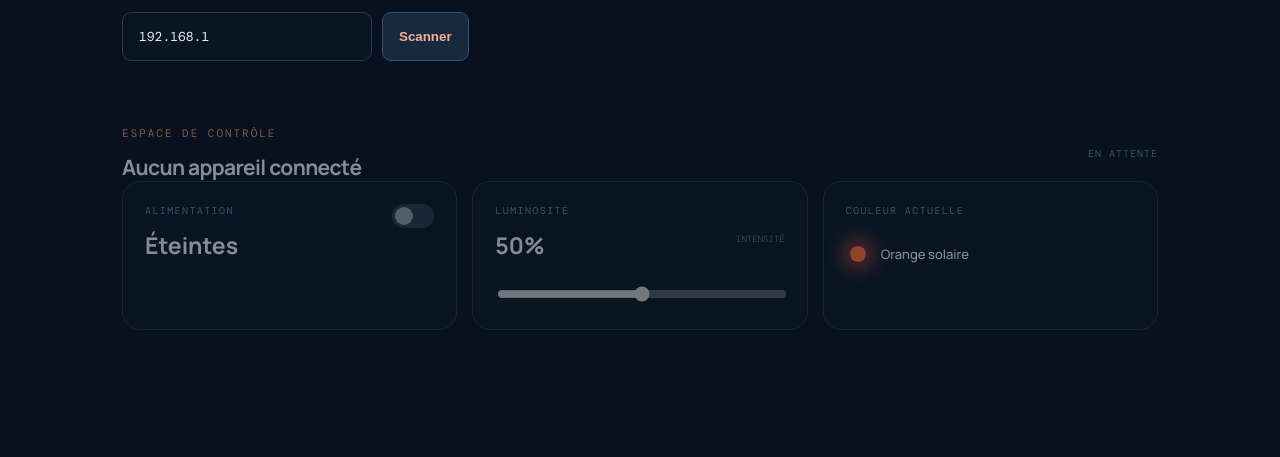
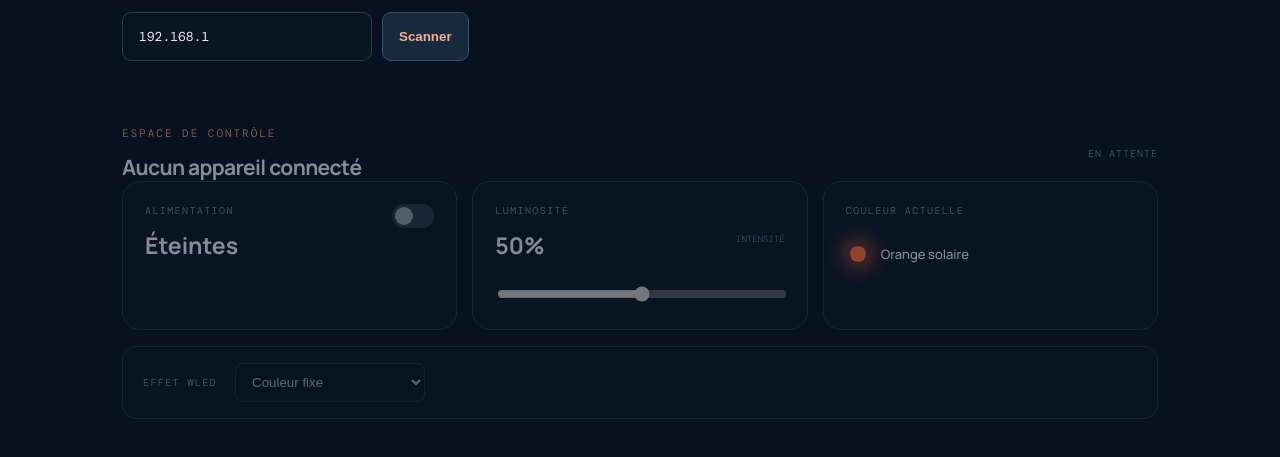
Before and after one commit to kreuille/led2, a website built with Vite: page index.html in a window 1280 px wide. Shown: the part 891-1348 px from the top of the page. Before the commit the page ends 1291 px from the top, so only its background shows below. Built offline with nearby package versions, Linux system fonts and the light colour scheme.

Commit message:
feat: add WLED effect selection

```diff
--- a/src/main.ts
+++ b/src/main.ts
@@ -23,6 +23,7 @@ let savedDevices: SavedDevice[] = JSON.parse(localStorage.getItem("led2.devices"
 let scanResults: DiscoveredDevice[] = [];
 let scanning = false;
 let scanMessage = "";
+const effects = [{ id: 0, label: "Couleur fixe" }, { id: 1, label: "Blink" }, { id: 9, label: "Fire flicker" }, { id: 12, label: "Rainbow" }, { id: 45, label: "Plasma" }];
 
 function render() {
   const statusLabel = connectionState === "connected" ? "Connecté" : connectionState === "connecting" ? "Connexion…" : connectionState === "error" ? "Connexion impossible" : "Prêt à connecter";
@@ -47,12 +48,14 @@ function render() {
       <section class="dashboard ${connectionState !== "connected" ? "muted" : ""}">
         <div class="section-title"><div><p class="eyebrow">ESPACE DE CONTRÔLE</p><h2>${deviceName}</h2></div><span class="locked">${connectionState === "connected" ? "ACTIF" : "EN ATTENTE"}</span></div>
         <div class="controls"><article class="control-card power-card"><div><span class="control-label">ALIMENTATION</span><h3>${state.on ? "Allumées" : "Éteintes"}</h3></div><button class="power-toggle ${state.on ? "active" : ""}" id="power-toggle" aria-label="Basculer l'alimentation"><span></span></button></article><article class="control-card"><span class="control-label">LUMINOSITÉ</span><div class="value-row"><h3>${Math.round((state.bri / 255) * 100)}%</h3><span>INTENSITÉ</span></div><input id="brightness" type="range" min="1" max="255" value="${state.bri}" ${connectionState !== "connected" ? "disabled" : ""} /></article><article class="control-card color-card"><span class="control-label">COULEUR ACTUELLE</span><div class="color-preview"><span></span><strong>Orange solaire</strong></div></article></div>
+      <div class="effect-panel"><span class="control-label">EFFET WLED</span><select id="effect" ${connectionState !== "connected" ? "disabled" : ""}>${effects.map(effect => `<option value="${effect.id}" ${state.seg[0]?.fx === effect.id ? "selected" : ""}>${effect.label}</option>`).join("")}</select></div>
       </section>
     </main>`;
 
   document.querySelector<HTMLFormElement>("#connect-form")?.addEventListener("submit", connect);
   document.querySelector<HTMLButtonElement>("#power-toggle")?.addEventListener("click", () => updateState({ on: !state.on }));
   document.querySelector<HTMLInputElement>("#brightness")?.addEventListener("input", (event) => updateState({ bri: Number((event.target as HTMLInputElement).value) }));
+  document.querySelector<HTMLSelectElement>("#effect")?.addEventListener("change", (event) => { const fx = Number((event.target as HTMLSelectElement).value); state = { ...state, seg: [{ ...state.seg[0], fx }] }; updateState({ seg: state.seg }); });
   document.querySelector<HTMLButtonElement>("#scan-button")?.addEventListener("click", scanNetwork);
   document.querySelectorAll<HTMLButtonElement>("[data-device-url]").forEach(button => button.addEventListener("click", () => selectDevice(button.dataset.deviceUrl || "")));
   document.querySelectorAll<HTMLButtonElement>("[data-saved-url]").forEach(button => button.addEventListener("click", () => selectDevice(button.dataset.savedUrl || "")));
--- a/src/scan.css
+++ b/src/scan.css
@@ -13,4 +13,6 @@
 .saved-devices { display: flex; flex-wrap: wrap; gap: 9px; }
 .saved-devices .eyebrow { width: 100%; margin-bottom: 0; }
 .saved-device { display: block; width: auto; min-width: 190px; }
+.effect-panel { display: flex; align-items: center; gap: 18px; margin-top: 16px; padding: 16px 20px; border: 1px solid #243547; background: rgba(13, 26, 41, .74); border-radius: 14px; }
+.effect-panel select { min-width: 190px; padding: 10px 12px; color: #e8edf4; background: #091523; border: 1px solid #2a3d51; border-radius: 8px; }
 @media (max-width: 720px) { .scan-row { align-items: stretch; flex-direction: column; } .scan-row input { max-width: none; } }
```
